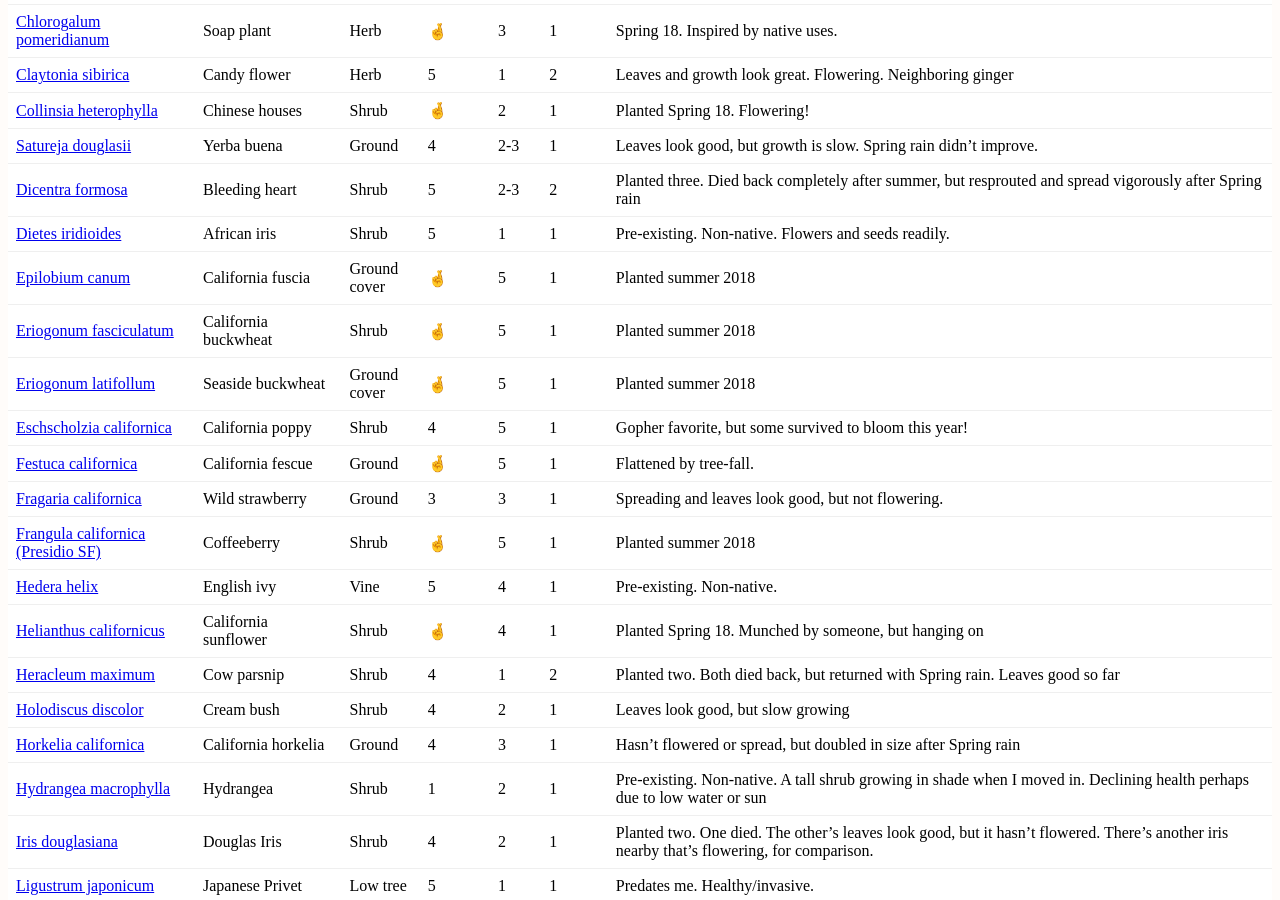
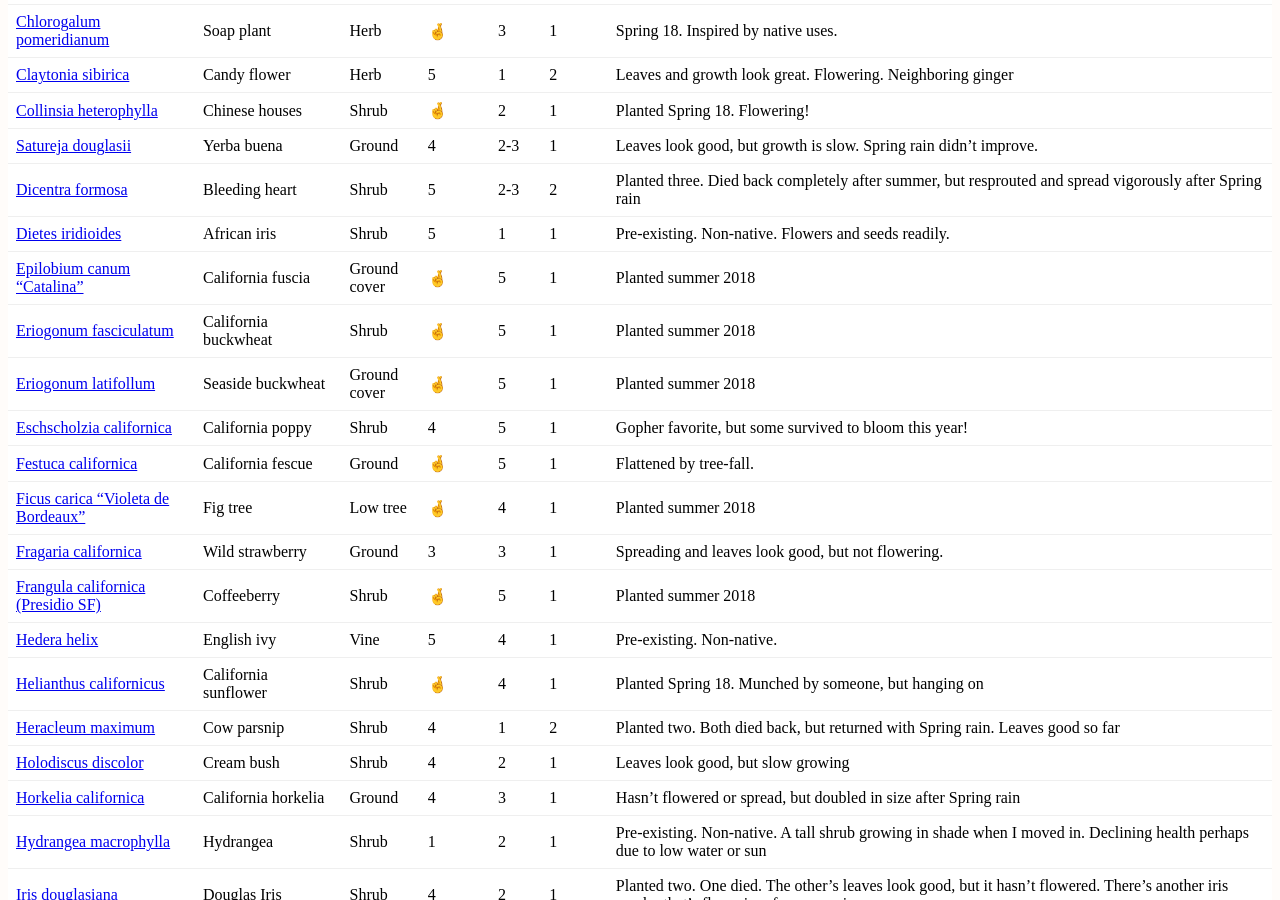
Before and after one commit to erikeldridge/erikeldridge.github.com, a Jekyll site: the page built from _posts/2018-05-22-coastal-sage-scrub-permaculture.md, in a window 1280 px wide and 900 px high, scrolled down 1265 px. Built offline with Jekyll 4.4.1, drawn with Linux system fonts in a browser that asks for light colours; nearby versions of some CDN libraries.

Commit message:
Add fig tree

```diff
--- a/_posts/2018-05-22-coastal-sage-scrub-permaculture.md
+++ b/_posts/2018-05-22-coastal-sage-scrub-permaculture.md
@@ -44,11 +44,12 @@
 | [Satureja douglasii](https://www.laspilitas.com/nature-of-california/plants/622--satureja-douglasii) | Yerba buena | Ground | 4 | 2-3 | 1 | Leaves look good, but growth is slow. Spring rain didn't improve. |
 | [Dicentra formosa](https://www.laspilitas.com/nature-of-california/plants/241--dicentra-formosa) | Bleeding heart | Shrub | 5 | 2-3 | 2 | Planted three. Died back completely after summer, but resprouted and spread vigorously after Spring rain |
 | [Dietes iridioides](https://www.inaturalist.org/taxa/129407-Dietes-iridioides) | African iris | Shrub | 5 | 1 | 1 | Pre-existing. Non-native. Flowers and seeds readily. |
-|[Epilobium canum](http://www.baynatives.com/plants/Epilobium-canum/)| California fuscia | Ground cover | 🤞  | 5 | 1 | Planted summer 2018 |
+| [Epilobium canum "Catalina"](http://www.baynatives.com/plants/Epilobium-canum/)| California fuscia | Ground cover | 🤞  | 5 | 1 | Planted summer 2018 |
 |[Eriogonum fasciculatum](https://www.inaturalist.org/taxa/54999-Eriogonum-fasciculatum)| California buckwheat | Shrub | 🤞  | 5 | 1 | Planted summer 2018 |
 |[Eriogonum latifollum](https://www.inaturalist.org/taxa/57211-Eriogonum-latifolium)| Seaside buckwheat | Ground cover | 🤞  | 5 | 1 | Planted summer 2018 |
 |[Eschscholzia californica](https://www.inaturalist.org/taxa/48225-Eschscholzia-californica)| California poppy | Shrub | 4 | 5 | 1 | Gopher favorite, but some survived to bloom this year! |
 | [Festuca californica](https://www.inaturalist.org/taxa/57169-Festuca-californica)  | California fescue | Ground | 🤞 | 5 | 1 | Flattened by tree-fall. |
+| [Ficus carica "Violeta de Bordeaux"](https://www.inaturalist.org/taxa/60218-Ficus-carica)  | Fig tree | Low tree | 🤞 | 4 | 1 | Planted summer 2018 |
 | [Fragaria californica](https://www.inaturalist.org/taxa/61095-Fragaria-vesca-californica) | Wild strawberry | Ground | 3 | 3 | 1 | Spreading and leaves look good, but not flowering. |
 | [Frangula californica (Presidio SF)](https://www.inaturalist.org/taxa/53423-Frangula-californica) | Coffeeberry | Shrub | 🤞  | 5 | 1 | Planted summer 2018 |
 | [Hedera helix](https://www.inaturalist.org/taxa/55882-Hedera-helix) | English ivy | Vine | 5 | 4 | 1 | Pre-existing. Non-native. |
```
